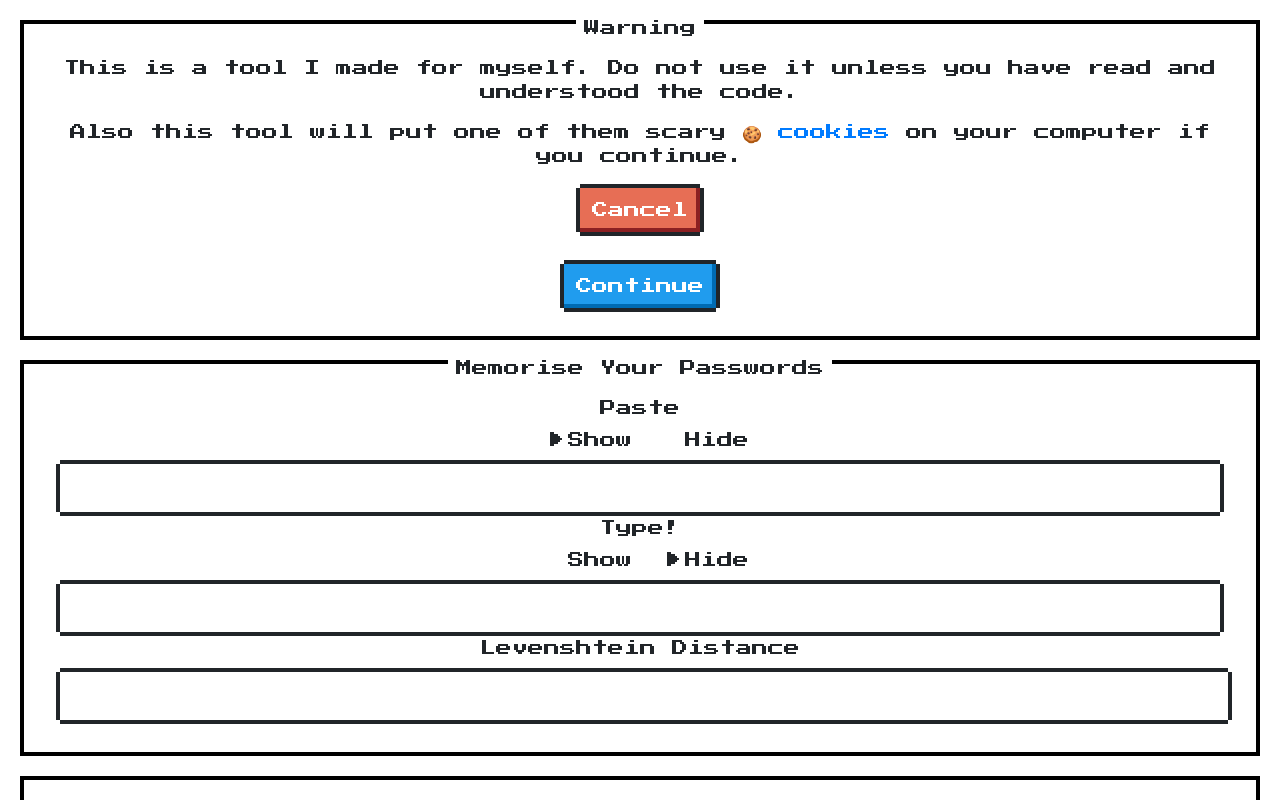
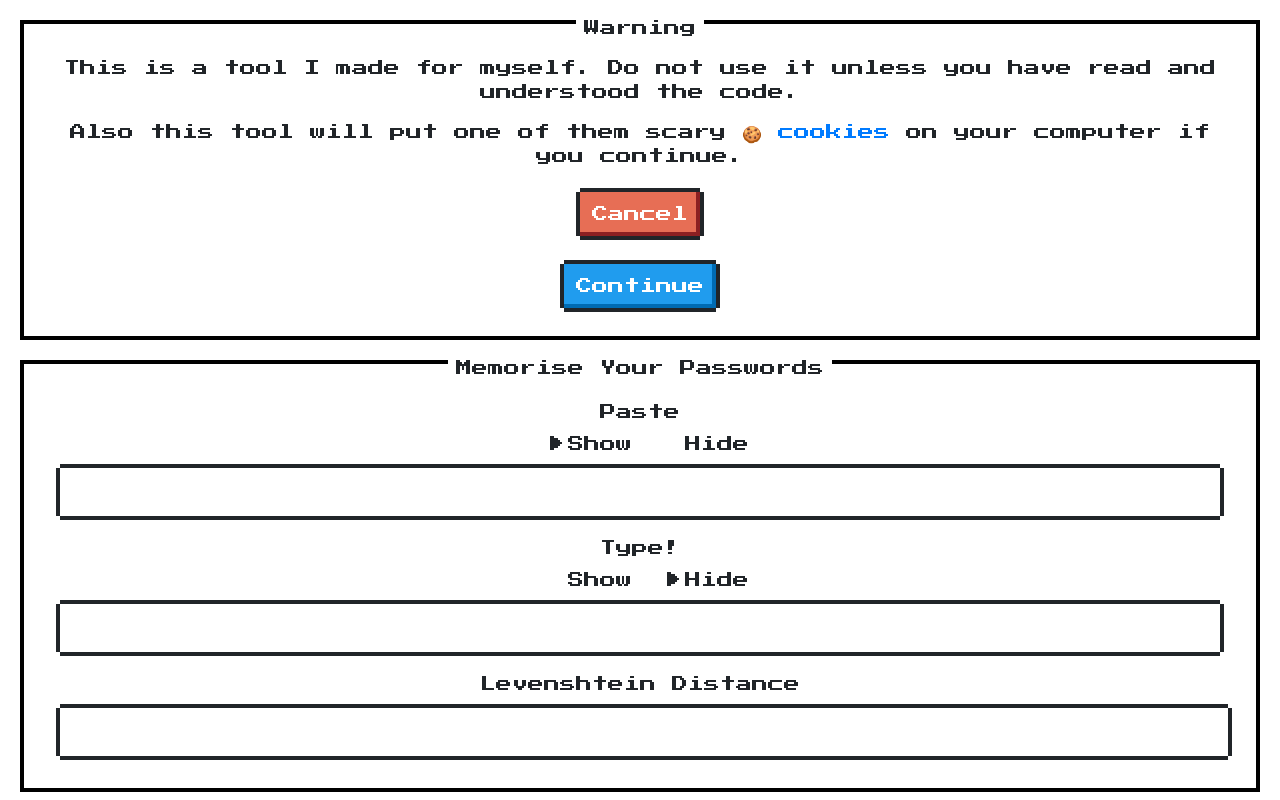
Before and after one commit to lucymhdavies/memorise, a plain HTML site: page index.html in a window 1280 px wide. Shown: the top 800 px of the page. Drawn offline with nearby package versions, Linux system fonts and the light colour scheme; grey boxes are pictures that could not be loaded.

Commit message:
Slight margin on nes fields

```diff
--- a/style.css
+++ b/style.css
@@ -1,5 +1,9 @@
 .nes-container, nes-field {
     margin: 20px;
+}
+
+.nes-field {
+    margin-top: 20px;
 }
 
 #reset {
```
Also changed, not shown: index.html (+0 -1 lines).
